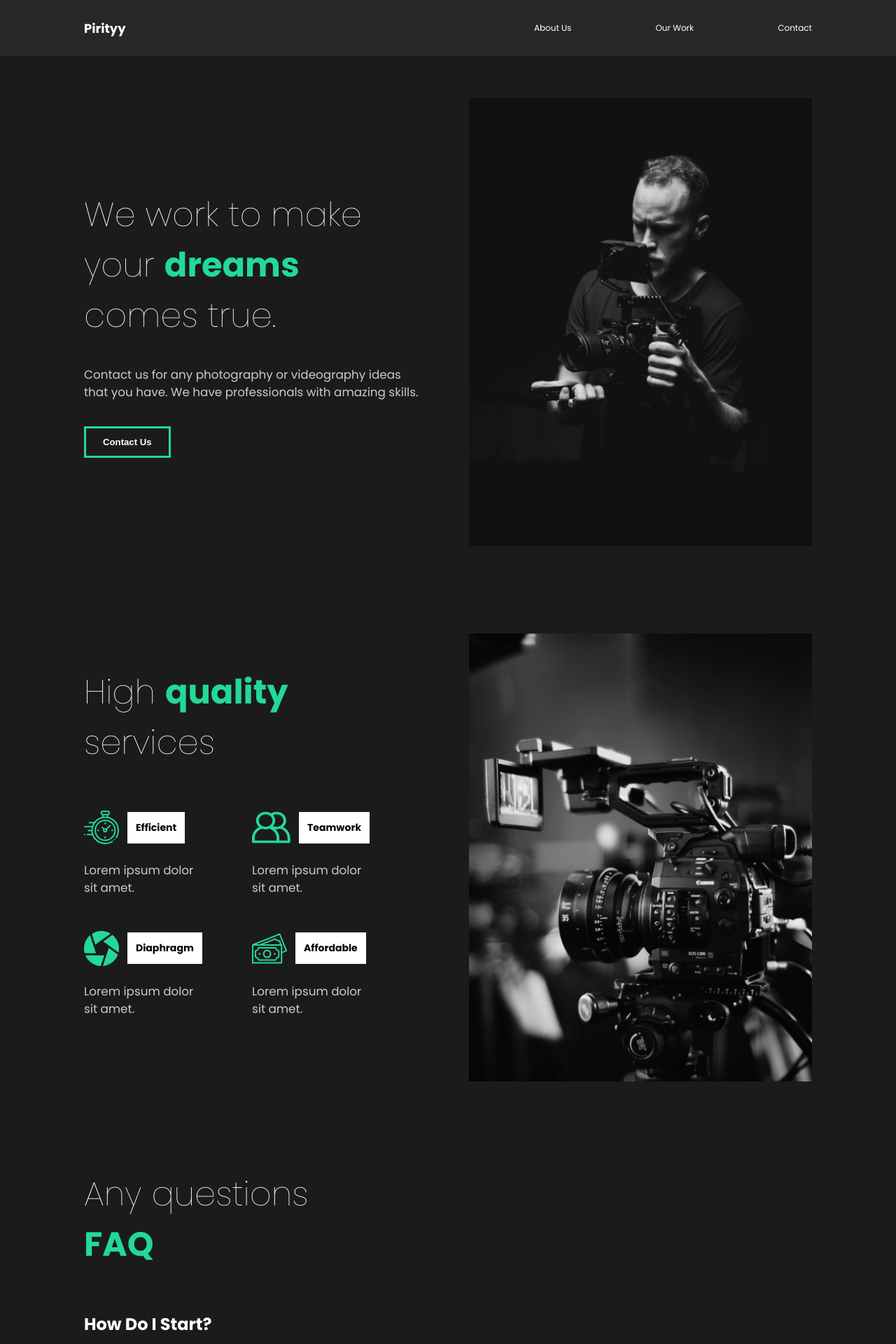
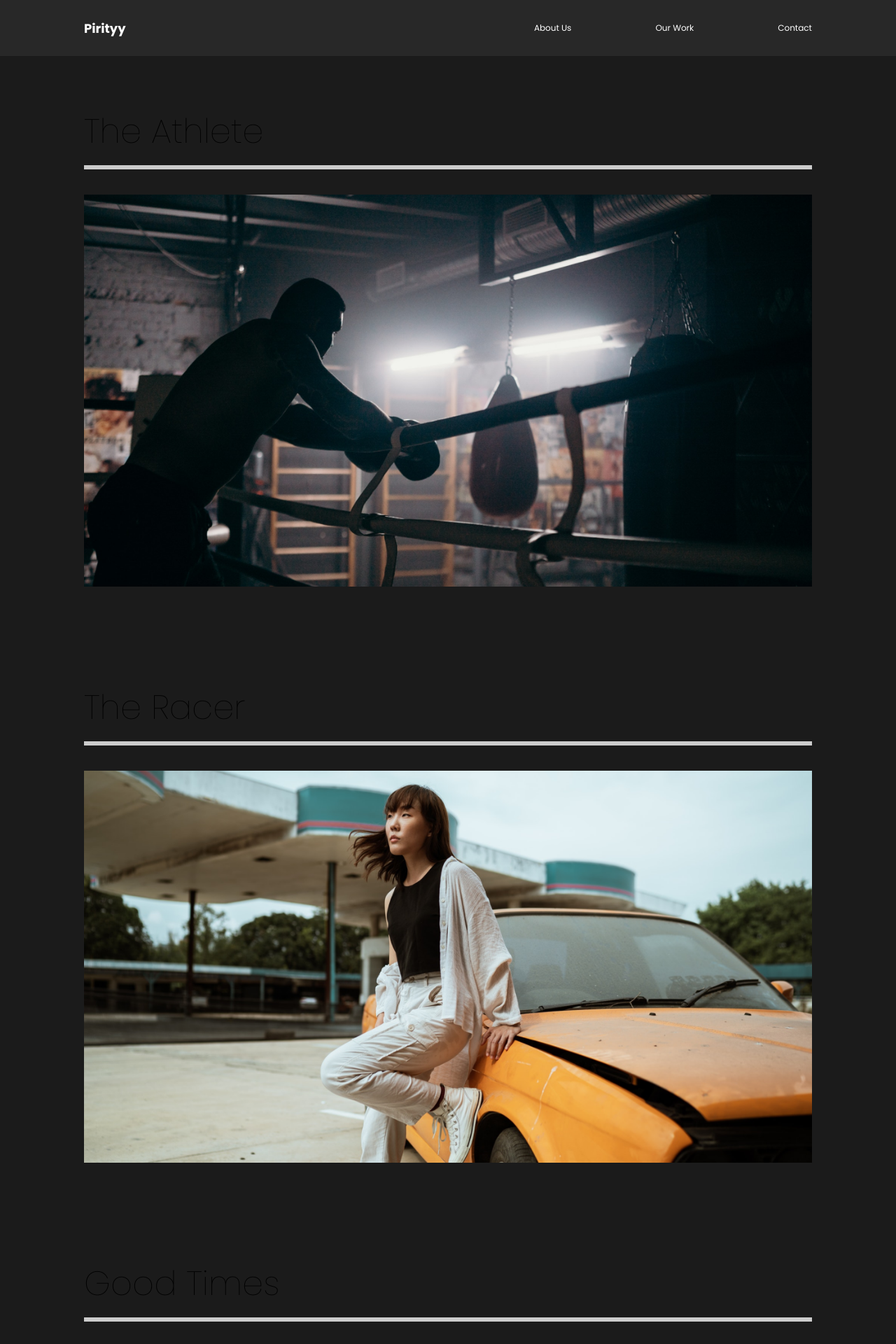
Before and after one commit to bishwaskharel/myportfolio, a React (Create React App) app: page /work in a window 1280 px wide. Shown: the top 1920 px of the page at 70% size. Built offline with nearby package versions, Linux system fonts and the light colour scheme.

Commit message:
work page setup

```diff
--- a/src/App.js
+++ b/src/App.js
@@ -1,4 +1,6 @@
 import React from "react";
+// Import Router
+import { Switch, Route, BrowserRouter } from "react-router-dom";
 
 // Global Style
 import GlobalStyle from "./components/GlobalStyle";
@@ -6,14 +8,26 @@
 // Import Pages
 import Nav from "./components/Nav";
 import AboutUs from "./pages/AboutUs";
+import ContactUs from "./pages/ContactUs";
+import OurWork from "./pages/OurWork";
 
 function App() {
   return (
-    <div>
+    <BrowserRouter>
       <GlobalStyle />
       <Nav />
-      <AboutUs />
-    </div>
+      <Switch>
+        <Route path="/" exact>
+          <AboutUs />
+        </Route>
+        <Route path="/work">
+          <OurWork />
+        </Route>
+        <Route path="/contact">
+          <ContactUs />
+        </Route>
+      </Switch>
+    </BrowserRouter>
   );
 }
 
--- a/src/components/Nav.js
+++ b/src/components/Nav.js
@@ -1,21 +1,22 @@
 import React from "react";
 import styled from "styled-components";
+import { Link } from "react-router-dom";
 
 const Nav = () => {
   return (
     <StyledNav>
       <h1>
-        <a href="#">Pirityy</a>
+        <Link to="/">Pirityy</Link>
       </h1>
       <ul>
         <li>
-          <a href="#">About Us</a>
+          <Link to="/">About Us</Link>
         </li>
         <li>
-          <a href="#">Our Work</a>
+          <Link to="/work">Our Work</Link>
         </li>
         <li>
-          <a href="#">Contact</a>
+          <Link to="/contact">Contact</Link>
         </li>
       </ul>
     </StyledNav>
--- /dev/null
+++ b/src/pages/ContactUs.js
@@ -0,0 +1,11 @@
+import React from "react";
+
+const ContactUs = () => {
+  return (
+    <div>
+      <h1>Bullshit Contact</h1>
+    </div>
+  );
+};
+
+export default ContactUs;
--- /dev/null
+++ b/src/pages/OurWork.js
@@ -0,0 +1,60 @@
+import React from "react";
+import styled from "styled-components";
+import { Link } from "react-router-dom";
+
+// Import Images
+import athlete from "../img/athlete-small.png";
+import theracer from "../img/theracer-small.png";
+import goodtimes from "../img/goodtimes-small.png";
+
+const OurWork = () => {
+  return (
+    <Work>
+      <Movie>
+        <h2>The Athlete</h2>
+        <div className="line"></div>
+        <Link>
+          <img src={athlete} alt="athelete" />
+        </Link>
+      </Movie>
+      <Movie>
+        <h2>The Racer</h2>
+        <div className="line"></div>
+        <Link>
+          <img src={theracer} alt="line" />
+        </Link>
+      </Movie>
+      <Movie>
+        <h2>Good Times</h2>
+        <div className="line"></div>
+        <Link>
+          <img src={goodtimes} alt="goodtimes" />
+        </Link>
+      </Movie>
+    </Work>
+  );
+};
+
+const Work = styled.div`
+  min-height: 100vh;
+  overflow: hidden;
+  padding: 5rem 10rem;
+  h2 {
+    padding: 1rem 0rem;
+  }
+`;
+const Movie = styled.div`
+  padding-bottom: 10rem;
+  .line {
+    height: 0.5rem;
+    background: #cccccc;
+    margin-bottom: 3rem;
+  }
+  img {
+    width: 100%;
+    height: 70vh;
+    object-fit: cover;
+  }
+`;
+
+export default OurWork;
```
